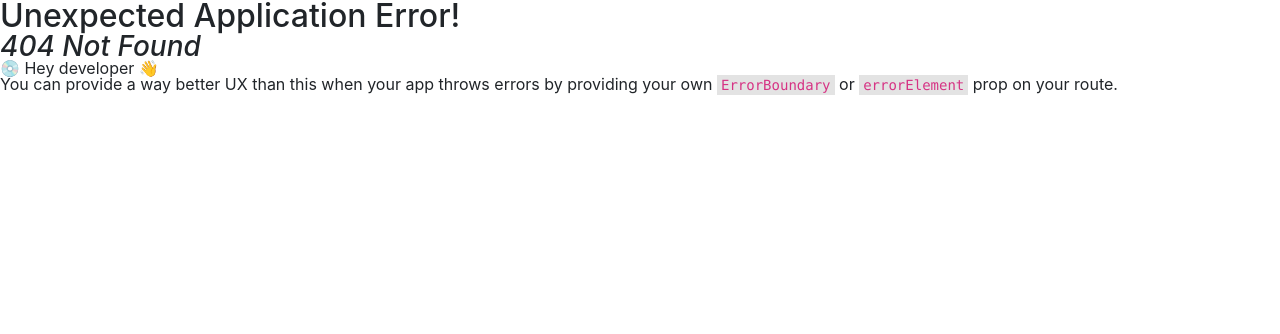
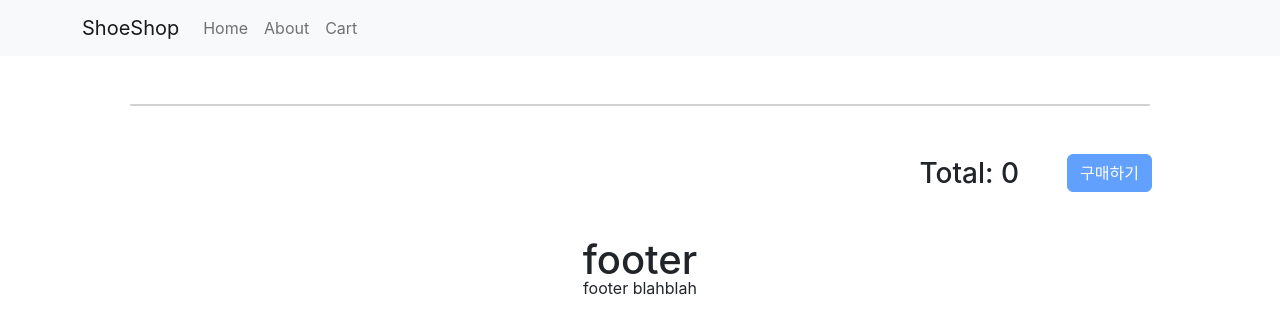
Before and after one commit to eunji9128/shoesmall, a React (Create React App) app: page /cart in a window 1280 px wide. Before the commit this address had no page. Shown: the top 334 px of the page. Built offline with nearby package versions, Linux system fonts and the light colour scheme.

Commit message:
Feat/addtocart (#3)
* feat: created onOrderHandler(add to cart function)

* feat: cart page layout & data binding test

* feat: create cart increase/decreat/delete/total price function

* feat: dev function of buy button and initialize product data

```diff
--- a/src/components/Navtop.js
+++ b/src/components/Navtop.js
@@ -9,9 +9,9 @@ const Navtop = () => {
                 <Navbar.Brand href="/">ShoeShop</Navbar.Brand>
                 <Nav className="me-auto">
                     <Nav.Link onClick={() => { navigate('/') }}>Home</Nav.Link>
-                    {/* <Nav.Link onClick={()=>{navigate('/detail/0')}}>Detail</Nav.Link> */}
                     <Nav.Link onClick={() => { navigate('/about') }}>About</Nav.Link>
                     {/* <Nav.Link onClick={() => { navigate('/event') }}>Event</Nav.Link> */}
+                    <Nav.Link onClick={() => { navigate('/cart') }}>Cart</Nav.Link>
                 </Nav>
             </Container>
         </Navbar>
--- /dev/null
+++ b/src/functions/cartHandler.js
@@ -0,0 +1,51 @@
+
+
+export const onIncreaseHandler = (e, idx, cart, setCart) => {
+    e.preventDefault();
+    let copy = [...cart];
+    copy[idx] = {
+        ...copy[idx],
+        amount: copy[idx].amount + 1,
+    }
+    setCart(copy);
+    localStorage.setItem('cart', JSON.stringify(copy));
+
+};
+
+export const onDecreaseHandler = (e, idx, cart, setCart) => {
+    e.preventDefault();
+    if (cart[idx].amount === 1) {onDeleteHandler(e, idx, cart, setCart)}
+    else {
+        let copy = [...cart];
+        copy[idx] = {
+            ...copy[idx],
+            amount: copy[idx].amount - 1,
+        }
+        setCart(copy);
+        localStorage.setItem('cart', JSON.stringify(copy));
+    }
+};
+
+export const onDeleteHandler = (e, idx, cart, setCart) => {
+    e.preventDefault();
+    let copy = [...cart];
+    copy.splice(idx, 1);
+    console.log(copy);
+    setCart(copy);
+    localStorage.setItem('cart', JSON.stringify(copy));
+};
+
+export const checkTotalPrice = (total, setTotal, total_, cart) => {
+    cart.map((data) => {
+        console.log(total);
+        total_ = total_ + (data.amount * data.price);
+        setTotal(total_);
+    })
+};
+
+export const onBuyHandler = (e, setCart) => {
+    e.preventDefault();
+    setCart([]);
+    localStorage.setItem('cart', "[]");
+    alert('주문이 완료되었습니다!');
+};
--- a/src/index.js
+++ b/src/index.js
@@ -8,6 +8,7 @@ import Detail from './routes/Detail';
 import About from './routes/About';
 import Event from './routes/Event';
 import ProductDisplay from './routes/ProductDisplay';
+import Cart from './routes/Cart';
 
 let products = JSON.parse(localStorage.getItem('products'));
 const root = ReactDOM.createRoot(document.getElementById('root'));
@@ -33,6 +34,10 @@ const routes = [
       //   path: 'event',
       //   element: <Event />,
       // }
+      {
+        path: 'cart',
+        element: <Cart />,
+      }
     ]
   }
 ];
--- /dev/null
+++ b/src/routes/Cart.js
@@ -0,0 +1,80 @@
+import { useEffect, useState } from "react";
+import { Card, CloseButton, Container, ListGroup, Button } from "react-bootstrap";
+import styled from "styled-components";
+import { checkTotalPrice, onBuyHandler, onDecreaseHandler, onDeleteHandler, onIncreaseHandler } from "../functions/cartHandler";
+
+const Cart = () => {
+    let [cart, setCart] = useState(JSON.parse(localStorage.getItem('cart')) || []);
+    let [total, setTotal] = useState(0);
+    let [disable, setDisable] = useState(true);
+    let total_ = 0;
+
+    useEffect(() => {
+        checkTotalPrice(total, setTotal, total_, cart);
+        (cart.length > 0 ? setDisable(false) : setDisable(true));
+        return () => {
+            setTotal(0);
+            setDisable(true);
+        };
+    }, [cart]);
+
+    return (
+        <Container>
+            <Card className="m-5">
+                <ListGroup variant="flush">
+                    {
+                        cart?.map((data, i) => {
+                            return (
+                                <ListGroup.Item key={i}>
+                                    <Box justifyContent="space-between">
+                                        <img
+                                            src={`https://codingapple1.github.io/shop/shoes${data.id + 1}.jpg`}
+                                            width="15%"
+                                        />
+                                        <span className="m-3">
+                                            <h5>{data.title}</h5>
+                                            <p>{data.content}</p>
+                                            <p>{data.price}</p>
+                                        </span>
+                                        <span className="m-3">
+                                            <button
+                                                className="m-3"
+                                                onClick={(e) => onDecreaseHandler(e, i, cart, setCart)}
+                                            >-</button>
+                                            {cart[i].amount}
+                                            <button
+                                                className="m-3"
+                                                onClick={(e) => onIncreaseHandler(e, i, cart, setCart)}
+                                            >+</button>
+                                        </span>
+                                        <CloseButton onClick={(e) => onDeleteHandler(e, i, cart, setCart)}/>
+                                    </Box>
+                                </ListGroup.Item>
+                            )
+                        })
+                    }
+                </ListGroup>
+            </Card>
+            <Box className="mb-5" justifyContent="end">
+                <h3 className="me-5">Total: {total}</h3>
+                <Button
+                    variant="primary"
+                    className="me-3"
+                    disabled={disable}
+                    onClick={(e) => onBuyHandler(e, setCart)}
+                >구매하기</Button>
+            </Box>
+        </Container>
+    )
+};
+
+const Box = styled.div`
+    display: flex;
+    flex-direction: row;
+    align-items: center;
+    justify-content: ${props => props.justifyContent || "center"};
+    padding: 0px 30px;
+    text-align: left;
+`
+
+export default Cart
--- a/src/routes/Detail.js
+++ b/src/routes/Detail.js
@@ -1,19 +1,13 @@
 import { useEffect, useState } from "react";
 import { useParams } from "react-router-dom";
-import { Nav } from 'react-bootstrap';
+import { Container, Nav } from 'react-bootstrap';
 
 function Detail(props) {
     let { id } = useParams();
-    let [ event, setEvent ] = useState(true);
     let idx = props.products.findIndex((e) => e.id === parseInt(id));
     let [ tab, setTab ] = useState(0);
     let [ tab_fade, setTabFade ] = useState('');
     let [ comp_fade, setCompFade ] = useState('');
-
-    useEffect(() => {
-        setTimeout(() => { setEvent(false) }, 5000)
-        setCompFade('end');
-    })
 
     useEffect(() => {
         setTimeout(() => { setTabFade('end') }, 100)
@@ -22,15 +16,49 @@ function Detail(props) {
         }
     }, [tab])
 
+    const checkCartItem = (cart, data) => {
+        if (cart === '') return -1;
+        console.log('pass case1');
+        for (let i=0; i<cart.length; i++) {
+            console.log('cart id: ', cart[i].id, 'data id: ', data.id);
+            if (cart[i].id === data.id) return i
+        }
+        return -1;
+    };
+
+    const onOrderHandler = (e, data) => {
+        e.preventDefault();
+        let cart = (JSON.parse(localStorage.getItem('cart')) || '');
+        let cartCheck = checkCartItem(cart, data);
+        console.log(cartCheck);
+
+        if (cart === '') {
+            cart = [{
+                ...data,
+                amount: 1,
+            }]
+        } else if (cart !== '' && cartCheck < 0) {
+            console.log('case2');
+            cart = [
+                ...cart,
+                {
+                    ...data,
+                    amount: 1,
+                },
+            ];
+        } else {
+            console.log('case3');
+            cart[cartCheck] = {
+                ...data,
+                amount: cart[cartCheck].amount + 1,
+            }
+        }
+        localStorage.setItem('cart', JSON.stringify(cart));
+        alert('메뉴가 장바구니에 추가 되었습니다!');
+    }
+
     return (
-        <div className={'container start '+ comp_fade}>
-            {/* event timer */}
-            {
-                event == true
-                    ? <div className='alert alert-warning'>5초 이내 구매 시 할인</div>
-                    : null
-            }
-
+        <Container>
             {/* product detail */}
             <div className="row">
                 <div className="col-md-6">
@@ -40,7 +68,10 @@ function Detail(props) {
                     <h4 className="pt-5">{props.products[idx].title}</h4>
                     <p className="m-3">{props.products[idx].content}</p>
                     <p className="m-3">{props.products[idx].price}원</p>
-                    <button className="btn btn-danger m-3">주문하기</button>
+                    <button
+                        className="btn btn-danger m-3"
+                        onClick={(e) => onOrderHandler(e, props.products[idx])}
+                    >주문하기</button>
                 </div>
             </div>
 
@@ -57,7 +88,7 @@ function Detail(props) {
                 </Nav.Item>
             </Nav>
             <TabContent tab = {tab} tab_fade = {tab_fade}/>
-        </div>
+        </Container>
     )
 }
 
```
